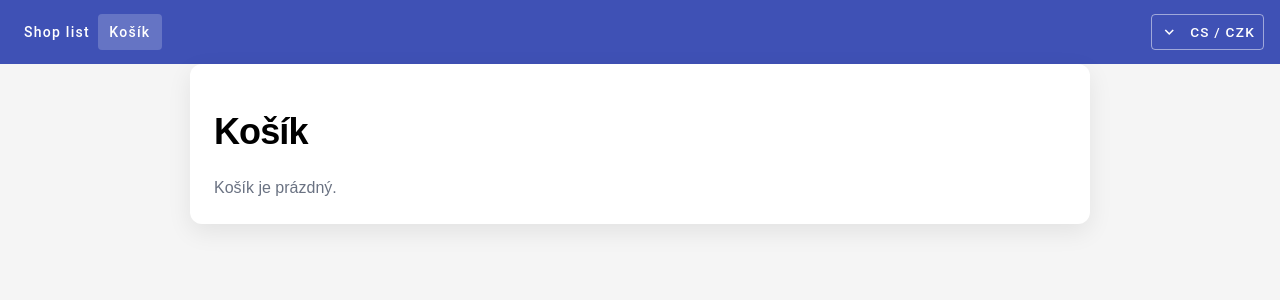
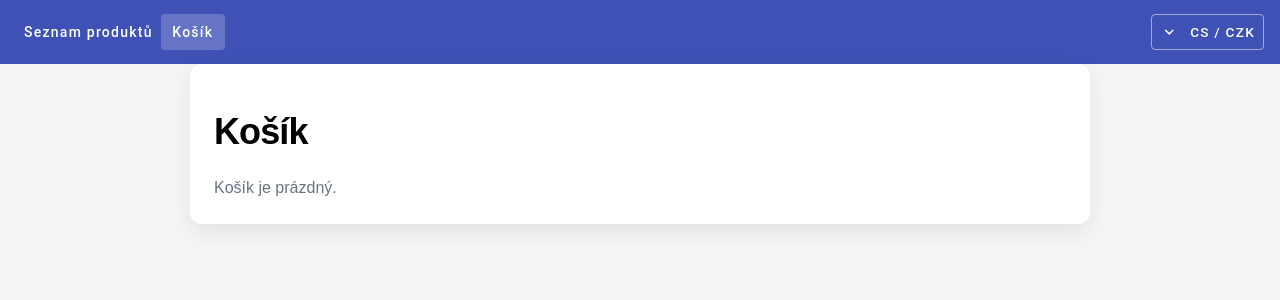
Before and after one commit to rychnal/aukro-test, an Angular app: page /basket in a window 1280 px wide. Shown: the top 300 px of the page. Built offline with nearby package versions, Linux system fonts and the light colour scheme.

Commit message:
refactor: replace ngModel with signal-based bindings in locale-selector and fix missing translations

```diff
--- a/src/app/shared/components/locale-selector/locale-selector.component.html
+++ b/src/app/shared/components/locale-selector/locale-selector.component.html
@@ -6,7 +6,7 @@
 <mat-menu #localeMenu="matMenu">
   <div class="locale-menu__section" (click)="$event.stopPropagation()" (keydown)="$event.stopPropagation()" tabindex="0">
     <p class="locale-menu__title">{{ 'language' | translate }}</p>
-    <mat-radio-group [ngModel]="languageService.currentLanguage()" (ngModelChange)="setLanguage($event)">
+    <mat-radio-group [value]="languageService.currentLanguage()" (change)="languageService.setLanguage($event.value)">
       @for (lang of languages; track lang.value) {
         <mat-radio-button class="locale-menu__option" [value]="lang.value">
           {{ lang.label }}
@@ -19,7 +19,7 @@
 
   <div class="locale-menu__section" (click)="$event.stopPropagation()" (keydown)="$event.stopPropagation()" tabindex="0">
     <p class="locale-menu__title">{{ 'currency' | translate }}</p>
-    <mat-radio-group [ngModel]="currencyService.current()" (ngModelChange)="setCurrency($event)">
+    <mat-radio-group [value]="currencyService.current()" (change)="currencyService.setCurrency($event.value)">
       @for (currency of currencies; track currency.value) {
         <mat-radio-button class="locale-menu__option" [value]="currency.value">
           {{ currency.label }}
--- a/src/app/shared/components/locale-selector/locale-selector.component.ts
+++ b/src/app/shared/components/locale-selector/locale-selector.component.ts
@@ -1,5 +1,4 @@
 import { ChangeDetectionStrategy, Component, computed, inject } from '@angular/core';
-import { FormsModule } from '@angular/forms';
 import { MatButtonModule } from '@angular/material/button';
 import { MatMenuModule } from '@angular/material/menu';
 import { MatRadioModule } from '@angular/material/radio';
@@ -7,14 +6,14 @@ import { MatIconModule } from '@angular/material/icon';
 import { MatDividerModule } from '@angular/material/divider';
 import { LanguageService } from '../../services/language.service';
 import { CurrencyService } from '../../services/currency.service';
-import { Language, LANGUAGES } from '../../models/language.model';
-import { Currency, CURRENCIES } from '../../models/currency.model';
+import { LANGUAGES } from '../../models/language.model';
+import { CURRENCIES } from '../../models/currency.model';
 import { TranslatePipe } from '../../pipes/translate.pipe';
 
 @Component({
   selector: 'app-locale-selector',
   standalone: true,
-  imports: [FormsModule, MatButtonModule, MatMenuModule, MatRadioModule, MatIconModule, MatDividerModule, TranslatePipe],
+  imports: [MatButtonModule, MatMenuModule, MatRadioModule, MatIconModule, MatDividerModule, TranslatePipe],
   templateUrl: './locale-selector.component.html',
   styleUrl: './locale-selector.component.scss',
   changeDetection: ChangeDetectionStrategy.OnPush,
@@ -28,12 +27,4 @@ export class LocaleSelectorComponent {
   readonly currentLocaleLabel = computed(() =>
     `${this.languageService.currentLanguage().toUpperCase()} / ${this.currencyService.current()}`
   );
-
-  setLanguage(lang: Language): void {
-    this.languageService.setLanguage(lang);
-  }
-
-  setCurrency(currency: Currency): void {
-    this.currencyService.setCurrency(currency);
-  }
 }
--- a/src/app/shared/i18n/locale-cs.json
+++ b/src/app/shared/i18n/locale-cs.json
@@ -1,5 +1,5 @@
 {
-  "shopList": "Shop list",
+  "shopList": "Seznam produktů",
   "basket": "Košík",
   "products": "Produkty",
   "pricePerUnit": "Cena za",
--- a/src/app/shared/i18n/locale-sk.json
+++ b/src/app/shared/i18n/locale-sk.json
@@ -1,5 +1,5 @@
 {
-  "shopList": "Shop list",
+  "shopList": "Zoznam produktov",
   "basket": "Košík",
   "products": "Produkty",
   "pricePerUnit": "Cena za",
```
